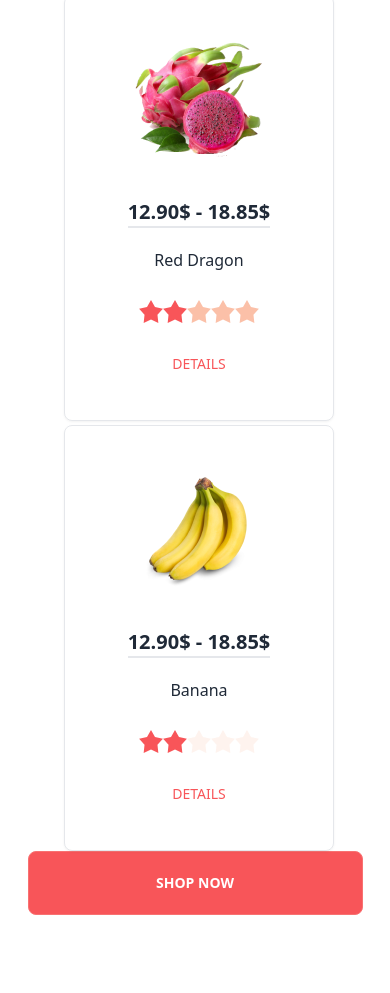
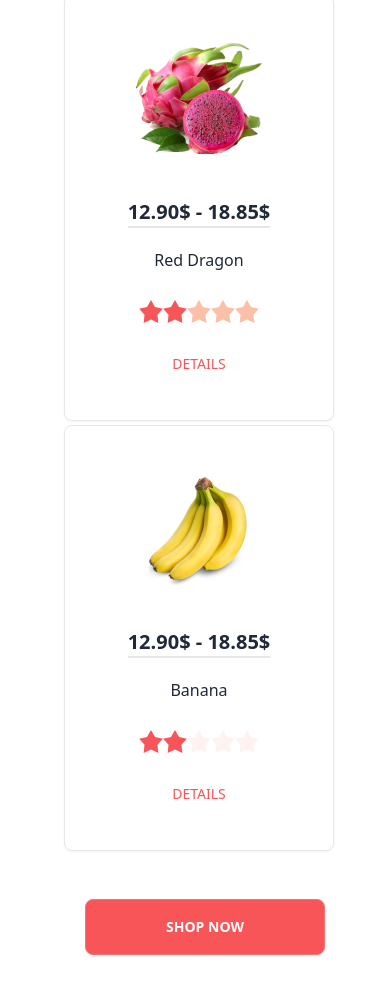
Before and after one commit to Shazidul-Rahy/assignment-3, a plain HTML site: page index.html in a window 390 px wide. Shown: the part 1775-2768 px from the top of the page. Before the commit the page ends 2690 px from the top, so only its background shows below. Drawn offline with nearby package versions, Linux system fonts and the light colour scheme.

Commit message:
commited_Now

```diff
--- a/index.html
+++ b/index.html
@@ -244,8 +244,8 @@
         </section>
 
         <!-- Single Button Section -->
-        <div class="text-center">
-          <button class="btn btn-error bg-[#F85559] text-white w-[335px] h-[64px] px-8 py-5">Shop Now</button>
+        <div class="text-center ml-5 lg:ml-0 my-12">
+          <button class="btn btn-error bg-[#F85559] text-white w-[240px] lg:w-[335px] h-auto lg:h-[64px] px-8 py-5">Shop Now</button>
         </div>
 
     </main>
```
